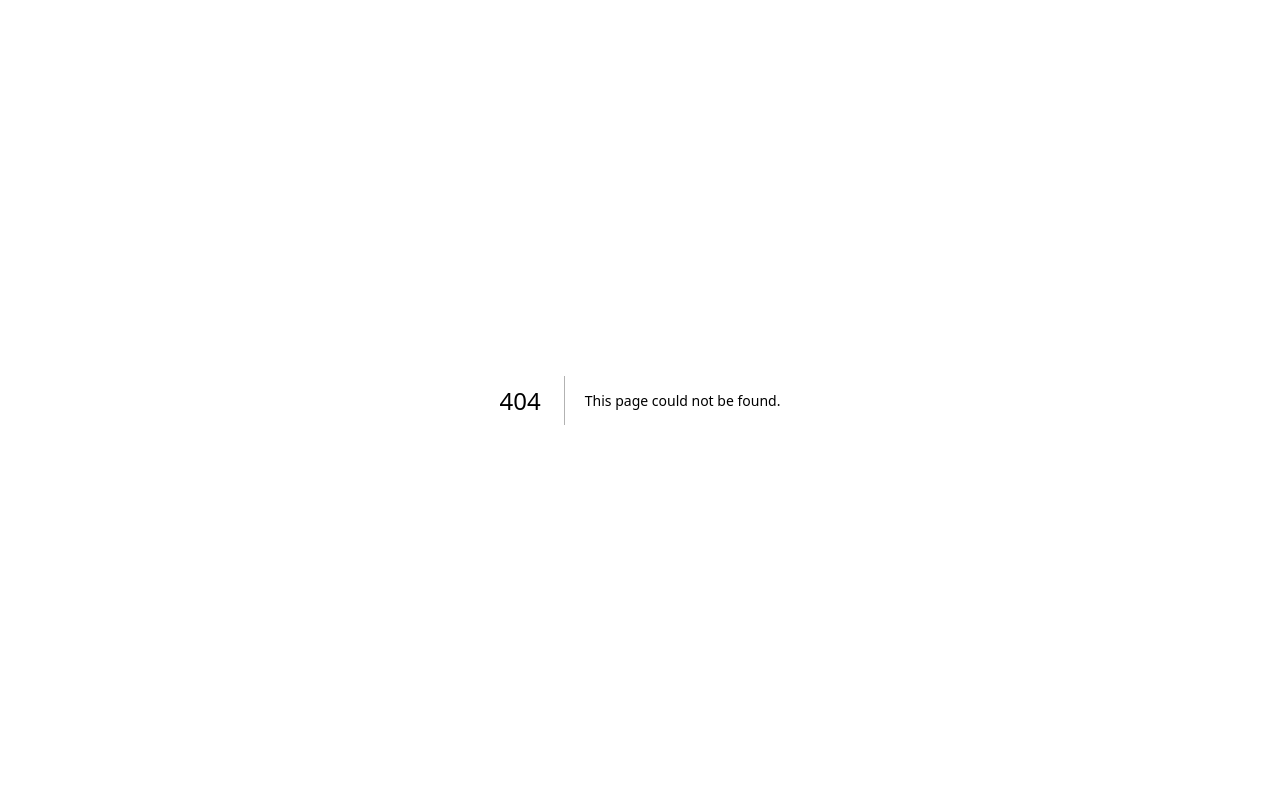
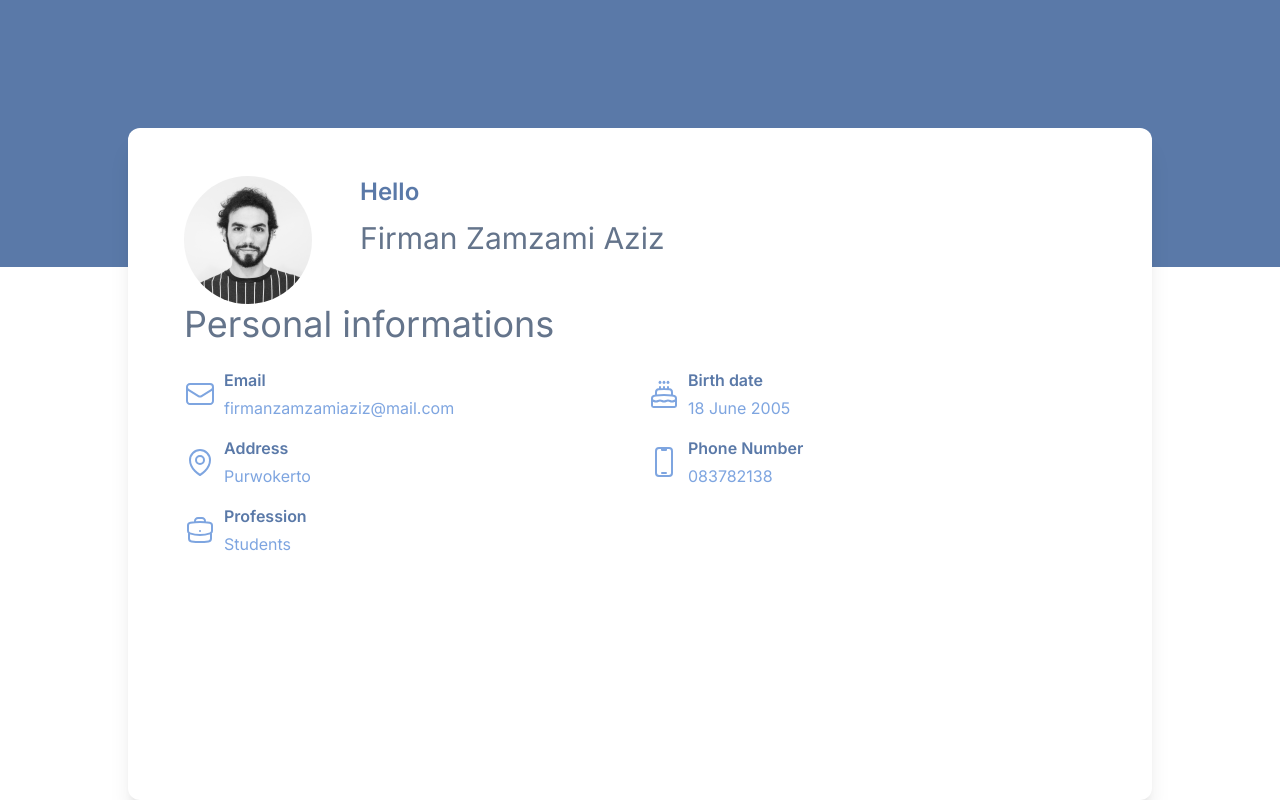
Before and after one commit to prasetyodidi/web-bakaran-project-fe, a Next.js app: page /profile in a window 1280 px wide. Before the commit this address had no page. Built offline with nearby package versions, Linux system fonts and the light colour scheme.

Commit message:
create profile page

```diff
--- /dev/null
+++ b/src/app/profile/page.js
@@ -0,0 +1,76 @@
+import Image from "next/image";
+import Avatar from "/public/avatar.png";
+import {
+  HiOutlineEnvelope,
+  HiOutlineCake,
+  HiOutlineMapPin,
+  HiOutlineDevicePhoneMobile,
+  HiOutlineBriefcase,
+} from "react-icons/hi2";
+
+const infos = [
+  {
+    label: "Email",
+    value: "firmanzamzamiaziz@mail.com",
+    icon: <HiOutlineEnvelope className="text-secondary-blue w-8 h-auto" />,
+  },
+  {
+    label: "Birth date",
+    value: "18 June 2005",
+    icon: <HiOutlineCake className="text-secondary-blue w-8 h-auto" />,
+  },
+  {
+    label: "Address",
+    value: "Purwokerto",
+    icon: <HiOutlineMapPin className="text-secondary-blue w-8 h-auto" />,
+  },
+  {
+    label: "Phone Number",
+    value: "083782138",
+    icon: (
+      <HiOutlineDevicePhoneMobile className="text-secondary-blue w-8 h-auto" />
+    ),
+  },
+  {
+    label: "Profession",
+    value: "Students",
+    icon: <HiOutlineBriefcase className="text-secondary-blue w-8 h-auto" />,
+  },
+];
+
+function CardInfo(item) {
+  return (
+    <div className="flex flex-row gap-2">
+      {item.icon}
+      <div className="flex flex-col gap-1">
+        <span className="text-primary-blue font-semibold">{item.label}</span>
+        <span className="text-secondary-blue">{item.value}</span>
+      </div>
+    </div>
+  );
+}
+
+export default function Page() {
+  return (
+    <main className="relative w-full h-screen flex flex-row bg-white">
+      <div className="w-full h-1/3 bg-primary-blue"></div>
+      <div className="absolute top-32 left-32 right-32 bottom-0 shadow-xl rounded-xl bg-white px-14 pt-12">
+        <div className="flex flex-row gap-12">
+          <Image src={Avatar} alt="avatar" className="rounded-full" />
+          <div className="flex flex-col gap-3">
+            <span className="text-2xl text-primary-blue font-semibold">
+              Hello
+            </span>
+            <h1 className="text-3xl text-slate-500">Firman Zamzami Aziz</h1>
+          </div>
+        </div>
+        <div className="flex flex-col gap-6">
+          <h1 className="text-4xl text-slate-500">Personal informations</h1>
+          <div className="grid grid-cols-2 gap-4">
+            {infos.map((item) => CardInfo(item))}
+          </div>
+        </div>
+      </div>
+    </main>
+  );
+}
```
